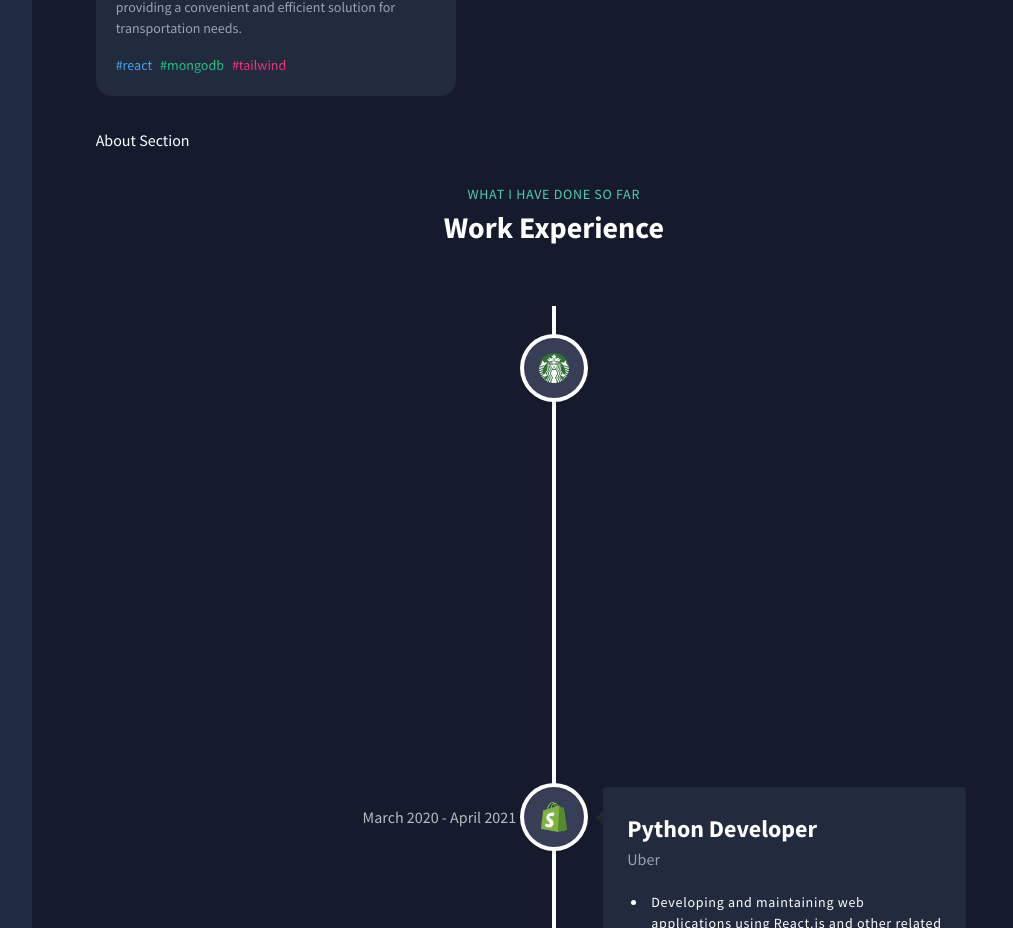
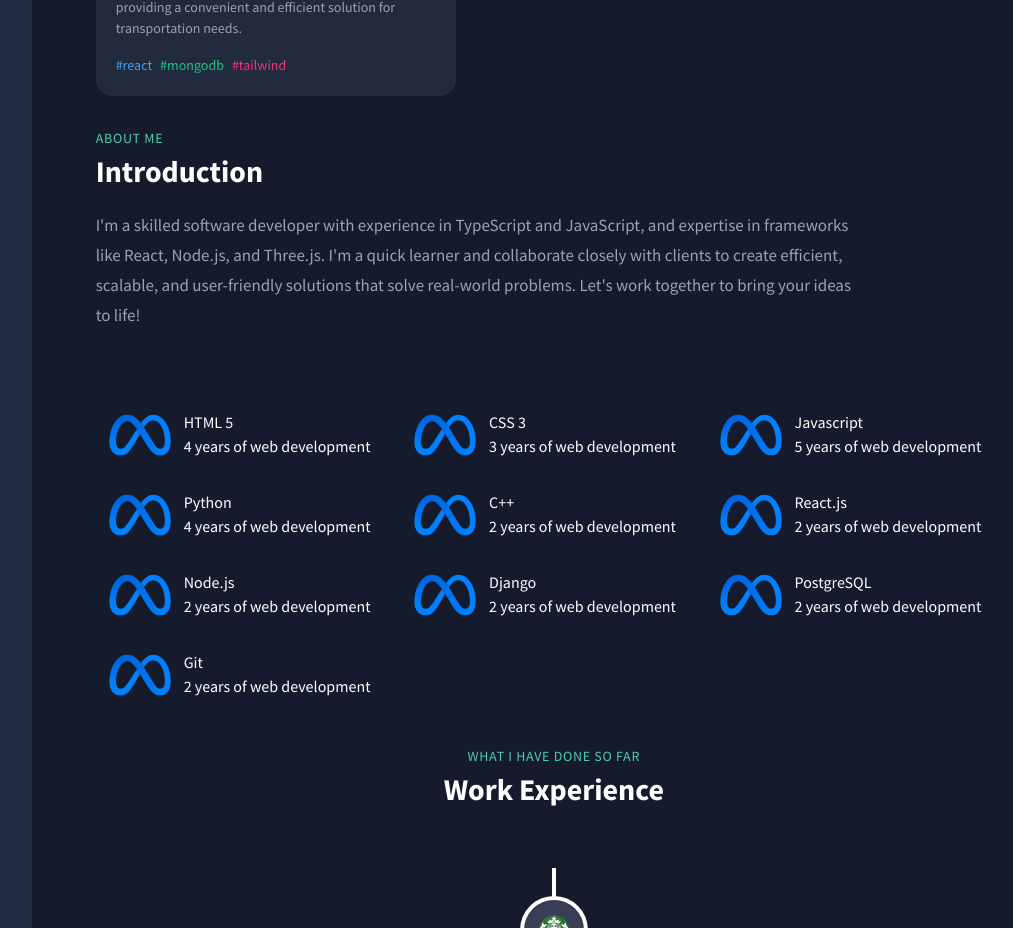
Before and after one commit to novusli/novusli.github.io, a React (Vite) app: page / in a window 1280 px wide. Shown: the part 1156-2084 px from the top of the page, without its empty margins (204-1217 px from the left). Built offline with nearby package versions, Linux system fonts and the light colour scheme; the HTML template or start-up script is replaced by a standard one.

Commit message:
Added skills in index of constants and finished the basic part of about section

```diff
--- a/src/components/About.jsx
+++ b/src/components/About.jsx
@@ -1,9 +1,54 @@
 import React from "react";
+
+import { skills } from "../constants";
+import { styles } from "../styles";
+
+const SkillCard = ({name, description, icon }) => {
+  return (
+    <div className="basis-1/3 flex flex-row items-center my-2">
+      <div className="mx-3">
+        <img
+          src={icon}
+          alt="skill-icon"
+          className="object-cover w-16 h-16"
+        />
+      </div>
+
+      <div className="flex flex-col">
+        <h3>
+          {name}
+        </h3>
+        <h3>
+          {description}
+        </h3>
+      </div>
+    </div>
+  )
+}
 
 const About = () => {
   return(
     <div>
-      About Section
+      <div>
+        <p className={`${styles.sectionSubText}`}>
+          About Me
+        </p>
+        <h2 className={`${styles.sectionHeadText}`}>
+          Introduction
+        </h2>
+      </div>
+      <p className="mt-4 text-gray-400 text-[17px] max-w-3xl leading-[30px]">
+        I'm a skilled software developer with experience in TypeScript and
+        JavaScript, and expertise in frameworks like React, Node.js, and
+        Three.js. I'm a quick learner and collaborate closely with clients to
+        create efficient, scalable, and user-friendly solutions that solve
+        real-world problems. Let's work together to bring your ideas to life!
+      </p>
+      <div className="mt-16 flex flex-wrap">
+        {skills.map((skill) => (
+          <SkillCard key={skill.name} {...skill} />
+        ))}
+      </div>
     </div>
   )
 }
--- a/src/constants/index.js
+++ b/src/constants/index.js
@@ -76,7 +76,60 @@ const projects = [
       },
     ],
   },
-]
+];
+
+const skills = [
+  {
+    name: "HTML 5",
+    description: "4 years of web development",
+    icon: meta,
+  },
+  {
+    name: "CSS 3",
+    description: "3 years of web development",
+    icon: meta,
+  },
+  {
+    name: "Javascript",
+    description: "5 years of web development",
+    icon: meta,
+  },
+  {
+    name: "Python",
+    description: "4 years of web development",
+    icon: meta,
+  },
+  {
+    name: "C++",
+    description: "2 years of web development",
+    icon: meta,
+  },
+  {
+    name: "React.js",
+    description: "2 years of web development",
+    icon: meta,
+  },
+  {
+    name: "Node.js",
+    description: "2 years of web development",
+    icon: meta,
+  },
+  {
+    name: "Django",
+    description: "2 years of web development",
+    icon: meta,
+  },
+  {
+    name: "PostgreSQL",
+    description: "2 years of web development",
+    icon: meta,
+  },
+  {
+    name: "Git",
+    description: "2 years of web development",
+    icon: meta,
+  },
+];
 
 const experiences = [
   {
@@ -133,4 +186,4 @@ const experiences = [
   },
 ];
 
-export { projects, experiences }
+export { projects, skills, experiences }
```
